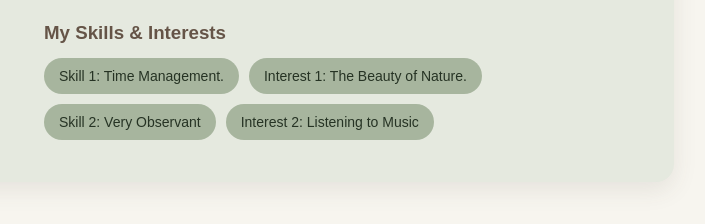
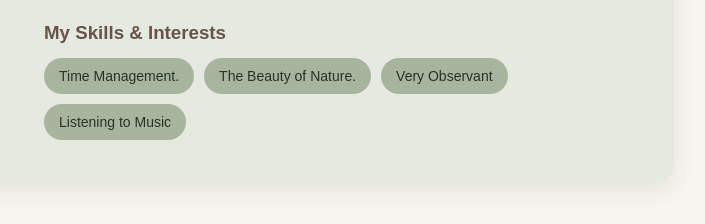
Before and after one commit to holi6552-collab/ai-about-me, a plain HTML site: page about-me.html in a window 1280 px wide. Shown: the part 266-490 px from the top of the page, 466-1171 px from the left. Drawn offline with Linux system fonts and the light colour scheme.

Commit message:
Refactor skills and interests section in about-me.html

```diff
--- a/about-me.html
+++ b/about-me.html
@@ -24,10 +24,10 @@
           <!-- Replace these four badges with your skills or interests -->
           <h3>My Skills & Interests</h3>
           <div class="skills and interests">
-            <span>Skill 1: Time Management.</span>
-            <span>Interest 1: The Beauty of Nature.</span>
-            <span>Skill 2: Very Observant</span>
-            <span>Interest 2: Listening to Music</span>
+            <span>Time Management.</span>
+            <span>The Beauty of Nature.</span>
+            <span>Very Observant</span>
+            <span>Listening to Music</span>
           </div>
         </div>
       </div>
```
